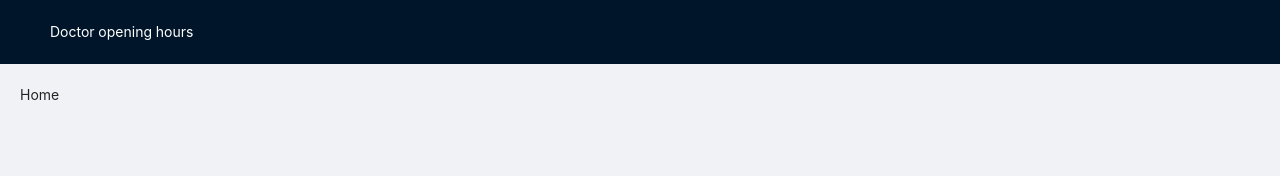
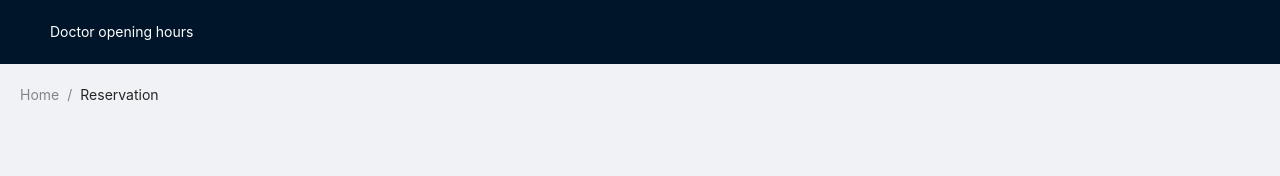
Before and after one commit to patrikmasiar/doctor-opening-hours-react-app, a React (Create React App) app: page /reservation in a window 1280 px wide. Shown: the top 176 px of the page. Built offline with nearby package versions, Linux system fonts and the light colour scheme.

Commit message:
Refactor breadcrumbs

```diff
--- a/src/components/App.tsx
+++ b/src/components/App.tsx
@@ -1,7 +1,8 @@
 import { FC } from 'react';
 import { BrowserRouter, Switch, Route } from 'react-router-dom';
-import { Breadcrumb, Layout } from 'antd';
+import { Layout } from 'antd';
 import { AppContextProvider } from 'store';
+import Breadcrumbs from 'components/Breadcrumbs';
 
 import Main from 'pages/Main';
 import Reservation from 'pages/Reservation';
@@ -13,9 +14,7 @@ const App: FC = () => {
     <BrowserRouter basename="/">
       <Layout>
         <Header style={{ color: '#fff' }}>Doctor opening hours</Header>
-        <Breadcrumb style={{ padding: 20 }}>
-          <Breadcrumb.Item>Home</Breadcrumb.Item>
-        </Breadcrumb>
+        <Breadcrumbs />
         <Content style={{ padding: 50 }}>
           <AppContextProvider>
             <Switch>
--- /dev/null
+++ b/src/components/Breadcrumbs.tsx
@@ -0,0 +1,18 @@
+import  { FC } from 'react';
+import { useLocation } from 'react-router';
+import { Breadcrumb } from 'antd';
+
+const Breadcrumbs: FC = () => {
+  const { pathname } = useLocation();
+
+  return (
+    <Breadcrumb style={{ padding: 20 }}>
+      <Breadcrumb.Item>Home</Breadcrumb.Item>
+      {pathname.includes('reservation') && (
+        <Breadcrumb.Item>Reservation</Breadcrumb.Item>
+      )}
+    </Breadcrumb>
+  );
+}
+
+export default Breadcrumbs;
```
